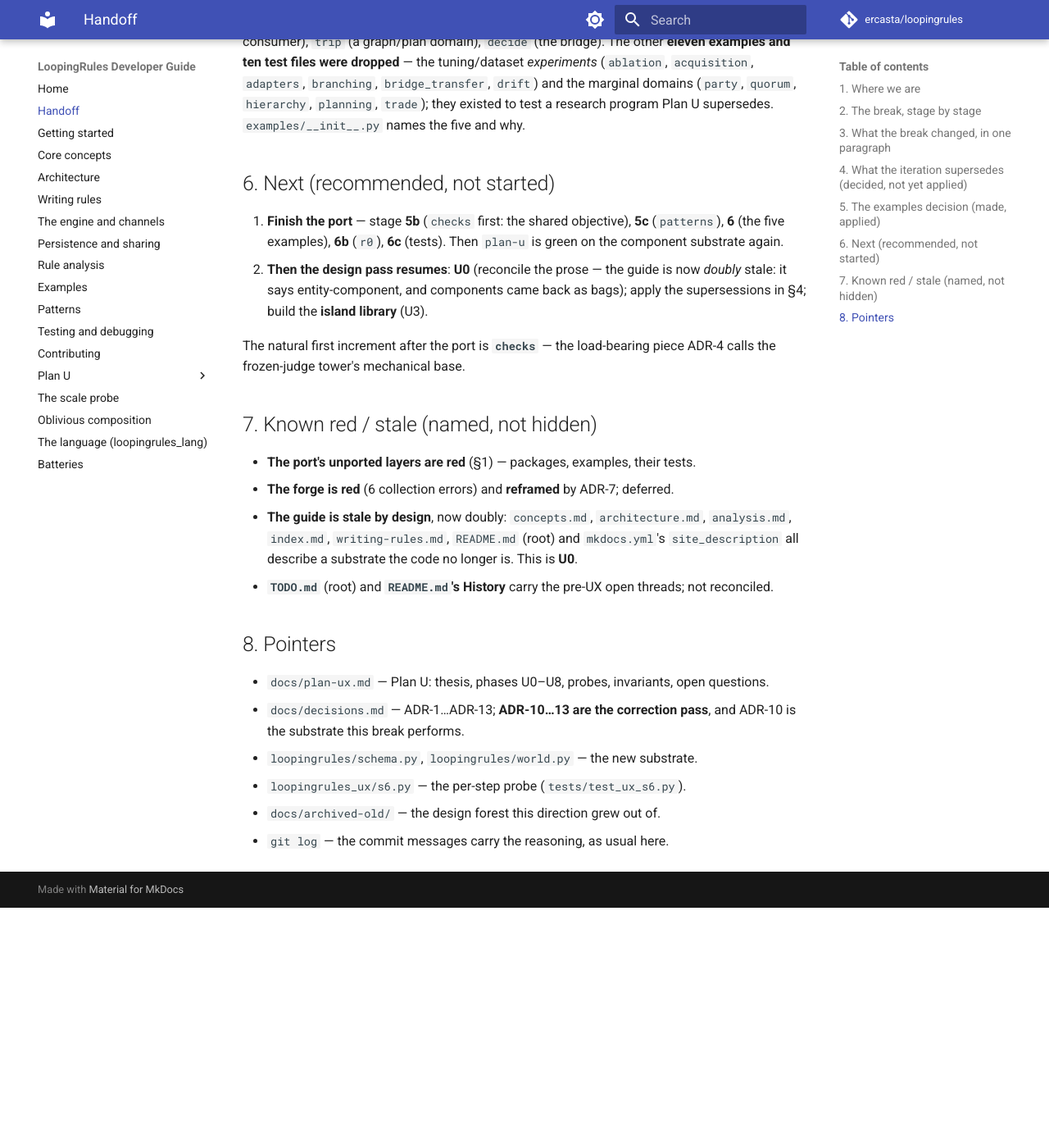
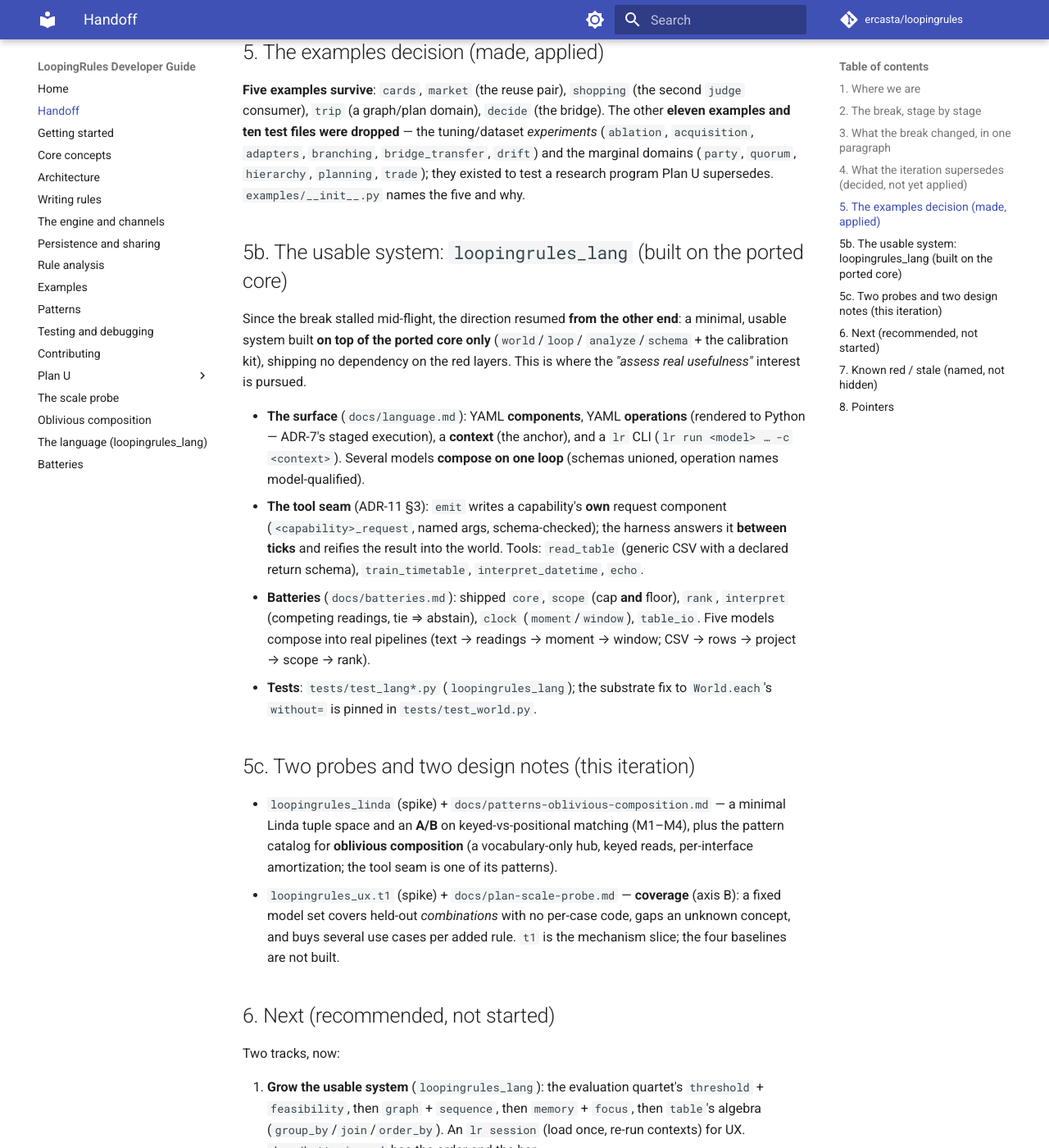
Before and after one commit to ercasta/loopingrules, an MkDocs documentation site: the page built from docs/handoff.md, in a window 1280 px wide and 1400 px high, scrolled down 2267 px. Shown: the whole window at 82% size. Built offline with MkDocs 1.6.1 and Material for MkDocs 9.7.7, drawn with Linux system fonts in a browser that asks for light colours; comment, search, counter and statistics services are not loaded; before the commit the page ends 3374 px from its top, so only the background shows below that; some of the changed text lies outside the part shown.

Commit message:
loopingrules_lang: the clock battery (moment/window) composing with interpret -- text -> readings -> minutes -> moment -> window on one loop; batteries.md and the handoff updated

```diff
--- a/docs/handoff.md
+++ b/docs/handoff.md
@@ -13,11 +13,15 @@ ADR-1…ADR-13, `plan-ux.md`) and an **in-progress substrate clean break**
 
 - The **design pass** (ADR-10…13) and the **per-step probe** (`loopingrules_ux.s6`)
   landed first and were green (424). The **break** is mid-flight.
-- **Tests: 136 pass** — but *only across the PORTED core*. `loopingrules_calibration`
-  (except `kit`/`surface`), `loopingrules_patterns`, `loopingrules_islands`,
-  `loopingrules_ux`, the five kept examples, and their tests are **unported and
-  red**. This is a **staged clean break, committed per layer**, the way Phase S
-  was — the full suite returns to green only at the end.
+- **Tests: 237 pass** — but *only across the PORTED core* (136 at the break's
+  start; the rest are the new `loopingrules_lang` and spike tests).
+  `loopingrules_calibration` (except `kit`/`surface`), `loopingrules_patterns`,
+  `loopingrules_islands`, `loopingrules_ux`, the five kept examples, and their tests
+  are **unported and red**. This is a **staged clean break, committed per layer**,
+  the way Phase S was — the full suite returns to green only at the end.
+- **The direction also resumed from the other end**: a usable system
+  (`loopingrules_lang`, §5b) was built on the ported core only, so it does not wait
+  for the break.
 - The break was done on the branch `components-substrate` and **fast-forwarded
   into `plan-u`**, which is pushed. There is no separate open branch.
 
@@ -84,26 +88,71 @@ The other **eleven examples and ten test files were dropped** — the tuning/dat
 `hierarchy`, `planning`, `trade`); they existed to test a research program Plan U
 supersedes. `examples/__init__.py` names the five and why.
 
+## 5b. The usable system: `loopingrules_lang` (built on the ported core)
+
+Since the break stalled mid-flight, the direction resumed **from the other end**: a
+minimal, usable system built **on top of the ported core only** (`world`/`loop`/
+`analyze`/`schema` + the calibration kit), shipping no dependency on the red
+layers. This is where the *"assess real usefulness"* interest is pursued.
+
+- **The surface** (`docs/language.md`): YAML **components**, YAML **operations**
+  (rendered to Python — ADR-7's staged execution), a **context** (the anchor), and
+  a `lr` CLI (`lr run <model> … -c <context>`). Several models **compose on one
+  loop** (schemas unioned, operation names model-qualified).
+- **The tool seam** (ADR-11 §3): `emit` writes a capability's **own** request
+  component (`<capability>_request`, named args, schema-checked); the harness
+  answers it **between ticks** and reifies the result into the world. Tools:
+  `read_table` (generic CSV with a declared return schema), `train_timetable`,
+  `interpret_datetime`, `echo`.
+- **Batteries** (`docs/batteries.md`): shipped `core`, `scope` (cap **and** floor),
+  `rank`, `interpret` (competing readings, tie ⇒ abstain), `clock`
+  (`moment`/`window`), `table_io`. Five models compose into real pipelines
+  (text → readings → moment → window; CSV → rows → project → scope → rank).
+- **Tests**: `tests/test_lang*.py` (`loopingrules_lang`); the substrate fix to
+  `World.each`'s `without=` is pinned in `tests/test_world.py`.
+
+## 5c. Two probes and two design notes (this iteration)
+
+- `loopingrules_linda` (spike) + `docs/patterns-oblivious-composition.md` — a
+  minimal Linda tuple space and an **A/B** on keyed-vs-positional matching (M1–M4),
+  plus the pattern catalog for **oblivious composition** (a vocabulary-only hub,
+  keyed reads, per-interface amortization; the tool seam is one of its patterns).
+- `loopingrules_ux.t1` (spike) + `docs/plan-scale-probe.md` — **coverage** (axis B):
+  a fixed model set covers held-out *combinations* with no per-case code, gaps an
+  unknown concept, and buys several use cases per added rule. `t1` is the mechanism
+  slice; the four baselines are not built.
+
 ## 6. Next (recommended, not started)
 
-1. **Finish the port** — stage **5b** (`checks` first: the shared objective),
-   **5c** (`patterns`), **6** (the five examples), **6b** (`r0`), **6c** (tests).
-   Then `plan-u` is green on the component substrate again.
-2. **Then the design pass resumes**: **U0** (reconcile the prose — the guide is
-   now *doubly* stale: it says entity-component, and components came back as
-   bags); apply the supersessions in §4; build the **island library** (U3).
+Two tracks, now:
 
-The natural first increment after the port is **`checks`** — the load-bearing
-piece ADR-4 calls the frozen-judge tower's mechanical base.
+1. **Grow the usable system** (`loopingrules_lang`): the evaluation quartet's
+   `threshold` + `feasibility`, then `graph` + `sequence`, then `memory` + `focus`,
+   then `table`'s algebra (`group_by`/`join`/`order_by`). An `lr session` (load
+   once, re-run contexts) for UX. `docs/batteries.md` has the order and the bar.
+2. **Finish the port** (still open, §2) — stage **5b** (`checks` first: the shared
+   objective), **5c** (`patterns`), **6** (the five examples), **6b** (`r0`),
+   **6c** (tests) — so the red packages return. **The usable system does not depend
+   on this**, so it can proceed in parallel.
+3. **Then the design pass resumes**: **U0** (reconcile the prose — now *triply*
+   stale: entity-component, components-as-bags, and the new YAML surface); apply
+   §4's supersessions; build the **island library** (U3).
 
 ## 7. Known red / stale (named, not hidden)
 
 - **The port's unported layers are red** (§1) — packages, examples, their tests.
+  **`loopingrules_lang` does not touch them** — it imports only the ported core.
 - **The forge is red** (6 collection errors) and **reframed** by ADR-7; deferred.
-- **The guide is stale by design**, now doubly: `concepts.md`, `architecture.md`,
+- **The guide is stale by design**, now *triply*: `concepts.md`, `architecture.md`,
   `analysis.md`, `index.md`, `writing-rules.md`, `README.md` (root) and
-  `mkdocs.yml`'s `site_description` all describe a substrate the code no longer
-  is. This is **U0**.
+  `mkdocs.yml`'s `site_description` all describe a substrate the code no longer is.
+  This is **U0**. (The *new* docs — `language.md`, `batteries.md`,
+  `patterns-oblivious-composition.md`, `plan-scale-probe.md` — are current.)
+- **`loopingrules_lang` is current but unhardened.** Rendered operations are
+  closures, so `analyze` cannot read them (the compiler sets the gate instead), and
+  `reflect.identity` hashes *source*, so generated operations share a hash today.
+  `interpret`'s abstention uses a global "no `chosen`" check — correct for one
+  input, not for many. Named, not hidden.
 - **`TODO.md`** (root) and **`README.md`'s History** carry the pre-UX open
   threads; not reconciled.
 
@@ -113,6 +162,12 @@ piece ADR-4 calls the frozen-judge tower's mechanical base.
   questions.
 - `docs/decisions.md` — ADR-1…ADR-13; **ADR-10…13 are the correction pass**, and
   ADR-10 is the substrate this break performs.
+- **The usable system**: `docs/language.md` (the YAML surface + the tool seam),
+  `docs/batteries.md` (the library + the order), `loopingrules_lang/` (the code,
+  `models/` and `batteries/`).
+- **The design notes**: `docs/patterns-oblivious-composition.md` (hub/keyed reads,
+  plus `loopingrules_linda`), `docs/plan-scale-probe.md` (composition vs coverage,
+  plus `loopingrules_ux/t1`).
 - `loopingrules/schema.py`, `loopingrules/world.py` — the new substrate.
 - `loopingrules_ux/s6.py` — the per-step probe (`tests/test_ux_s6.py`).
 - `docs/archived-old/` — the design forest this direction grew out of.
```
Also changed, not shown: docs/batteries.md (+11 -5 lines), 8 other files.
